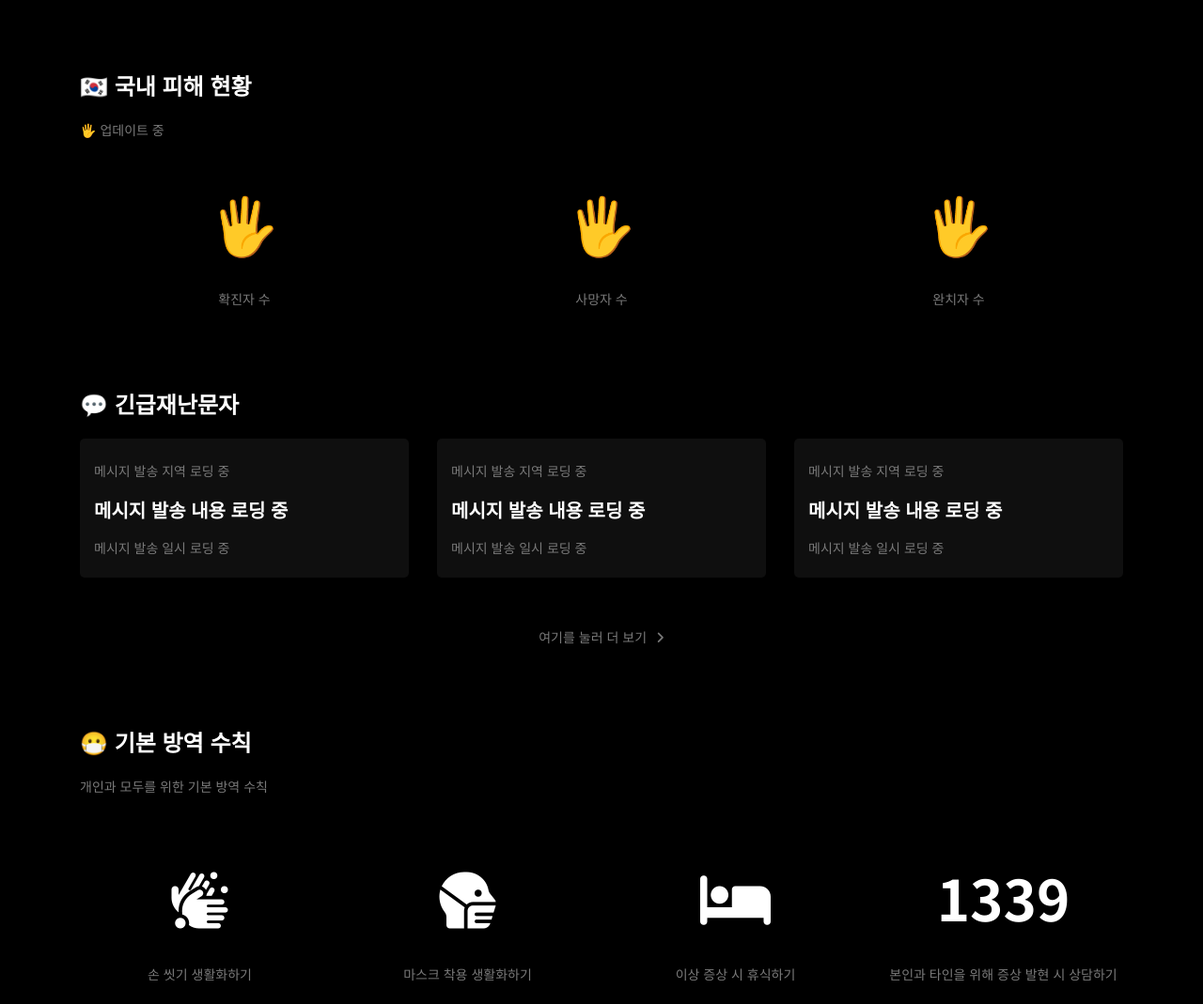
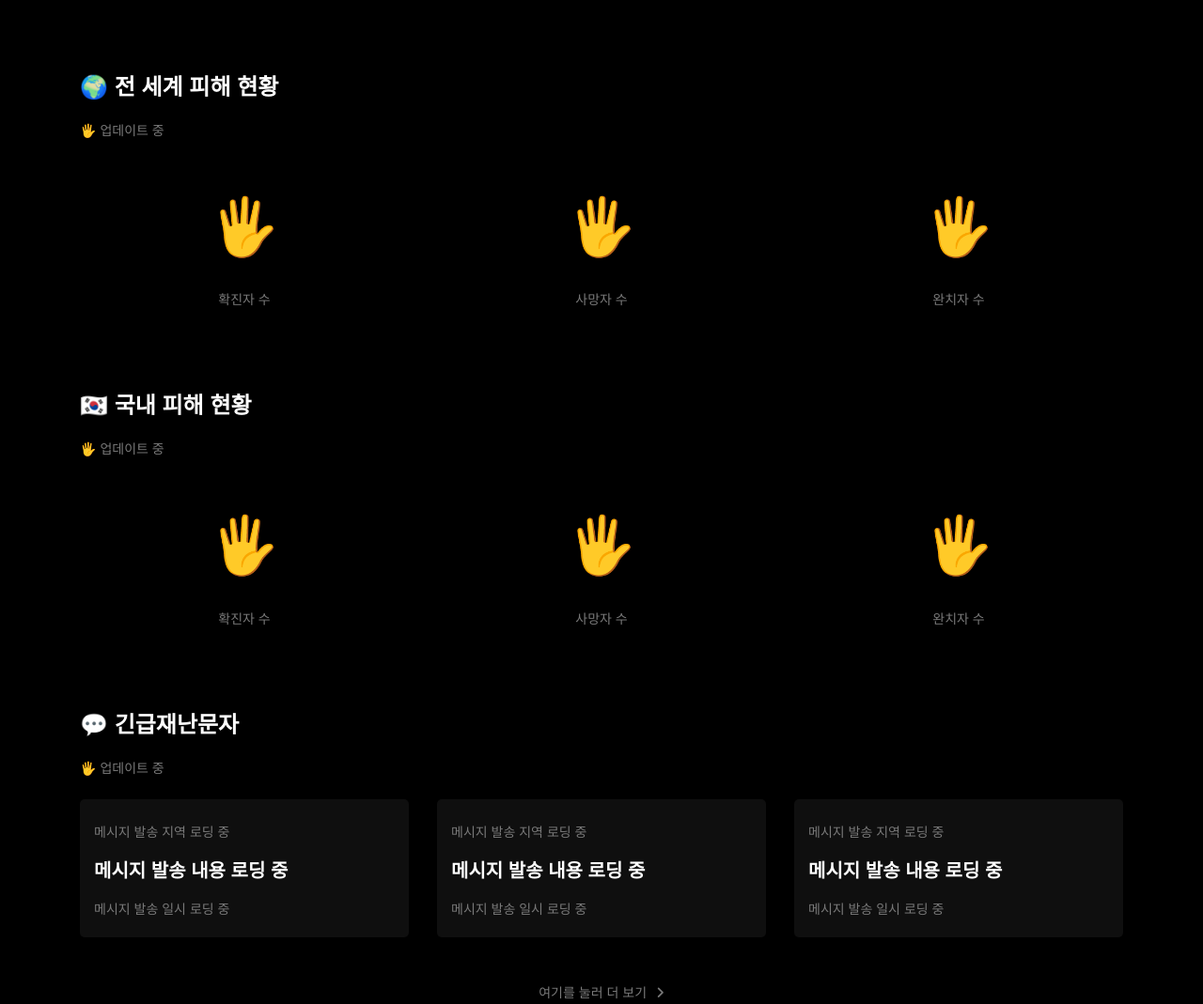
Before and after one commit to yunh03/COVID-19-Status-Board, a website: page public/index.html in a window 1280 px wide. Shown: the part 332-1401 px from the top of the page at 94% size. Drawn offline with nearby package versions, Linux system fonts and the light colour scheme; no server answers; a web font is replaced by a local one.

Commit message:
전 세계 확진자 수

```diff
--- /dev/null
+++ b/public/assets/all-covid.js
@@ -0,0 +1,22 @@
+function reqListener () {
+    var currentDate = new Date();
+    var mydata = JSON.parse(this.responseText);
+
+    document.getElementById("alldate").innerHTML =
+    currentDate.getMonth() + 1 + "월 " + currentDate.getDate() + "일 " + currentDate.getHours() + "시 " + currentDate.getMinutes() + "분 " + "업데이트 됨";
+
+    document.getElementById("allcovid1").innerHTML =
+    mydata['allcovid'][0].num;
+
+    document.getElementById("allcovid2").innerHTML =
+    mydata['allcovid'][2].num;
+
+    document.getElementById("allcovid3").innerHTML =
+    mydata['allcovid'][1].num;
+
+}
+
+var oReq = new XMLHttpRequest();
+oReq.addEventListener("load", reqListener);
+oReq.open("GET", "/all-status.json");
+oReq.send();
--- a/public/assets/covid.css
+++ b/public/assets/covid.css
@@ -31,6 +31,42 @@ body {
     .c-logo p {
         margin-top: -20px;
     }
+}
+
+.c-a-status {
+    padding-top: 50px;
+}
+
+.c-a-status p {
+    font-size: 14px;
+    color: #797979;
+}
+
+.c-a-status .row {
+    margin-top: -20px;
+}
+
+.c-a-status .row h1 {
+    text-align: center;
+    font-size: 60px;
+}
+
+.c-a-status .row .c1 {
+    color: #e06377;
+}
+
+.c-a-status .row .c2 {
+    color: #c83349;
+}
+
+.c-a-status .row .c3 {
+    color: #d9ad7c;
+}
+
+.c-a-status .row p {
+    margin-top: -20px;
+    text-align: center;
+    color: #797979;
 }
 
 .c-status {
@@ -78,6 +114,12 @@ body {
     color: #797979;
 }
 
+.c-emergency .date {
+    font-size: 14px;
+    color: #797979;
+    padding-bottom: 10px;
+}
+
 .c-emergency .msg-box {
     padding-top: 10px;
     padding-bottom: 10px;
@@ -99,7 +141,7 @@ body {
     text-align: center;
     font-size: 14px;
     font-weight: 400;
-    padding-top: 15px;
+    padding-top: 10px;
 }
 
 .c-emergency a {
--- a/public/assets/emergency.js
+++ b/public/assets/emergency.js
@@ -1,6 +1,9 @@
 function reqListener () {
     var currentDate = new Date();
     var mydata = JSON.parse(this.responseText);
+
+    document.getElementById("msgdate").innerHTML =
+    currentDate.getMonth() + 1 + "월 " + currentDate.getDate() + "일 " + currentDate.getHours() + "시 " + currentDate.getMinutes() + "분 " + "업데이트 됨";
 
     document.getElementById("emergency-preview-1").innerHTML =
     mydata['emergency'][0].title;
--- a/public/index.html
+++ b/public/index.html
@@ -8,6 +8,7 @@
     <link rel="stylesheet" href="assets/covid.css">
     <link rel="stylesheet" href="assets/grid.css">
     <script src="assets/covid.js"></script>
+    <script src="assets/all-covid.js"></script>
     <script src="assets/emergency.js"></script>
     <script src="https://code.jquery.com/jquery-3.3.1.min.js"></script>
     <link rel="stylesheet" href="https://use.typekit.net/nnh2zwy.css">
@@ -18,8 +19,26 @@
 <body>
     <div class="container">
         <section class="c-logo">
-            <h1>C<i class="fas fa-virus"></i>VID-19</h1>
+            <h1>COVID-19</h1>
             <p>실시간 COVID-19 현황을 표시합니다.</p>
+        </section>
+        <section class="c-a-status">
+            <h1>🌍 전 세계 피해 현황</h1>
+            <p><span id="alldate">🖐 업데이트 중</span></p>
+            <div class="row">
+                <div class="col-sm">
+                    <h1 class="c1"><span id="allcovid1">🖐</span></h1>
+                    <p>확진자 수</p>
+                </div>
+                <div class="col-sm">
+                    <h1 class="c2"><span id="allcovid2">🖐</span></h1>
+                    <p>사망자 수</p>
+                </div>
+                <div class="col-sm">
+                    <h1 class="c3"><span id="allcovid3">🖐</span></h1>
+                    <p>완치자 수</p>
+                </div>
+            </div>
         </section>
         <section class="c-status">
             <h1>🇰🇷 국내 피해 현황</h1>
@@ -41,6 +60,7 @@
         </section>
         <section class="c-emergency">
             <h1>💬 긴급재난문자</h1>
+            <p class="date"><span id="msgdate">🖐 업데이트 중</span></p>
             <div class="row">
                 <div class="col-sm">
                     <div class="msg-box">
```
Also changed, not shown: routes/index.js (+19 -0 lines).
